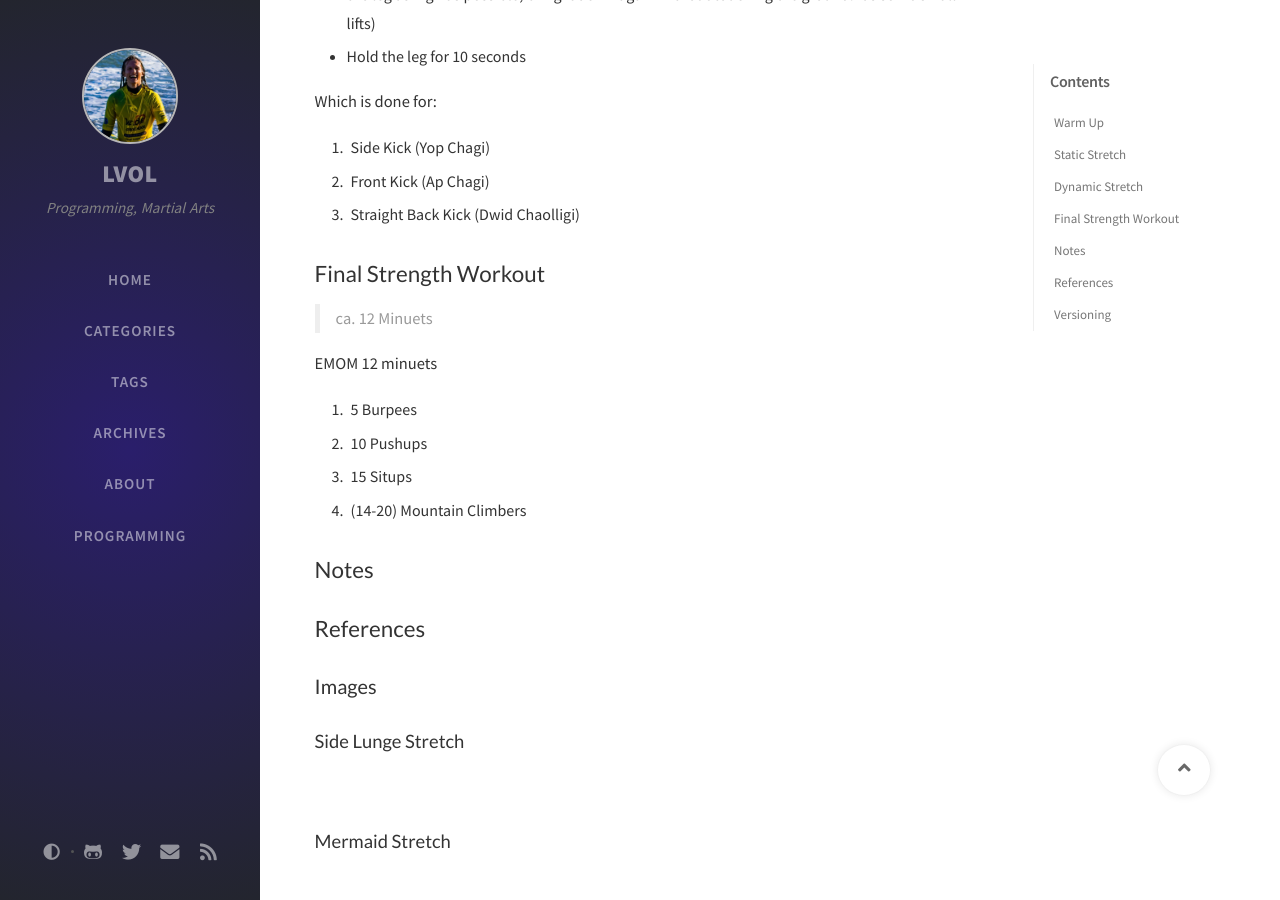
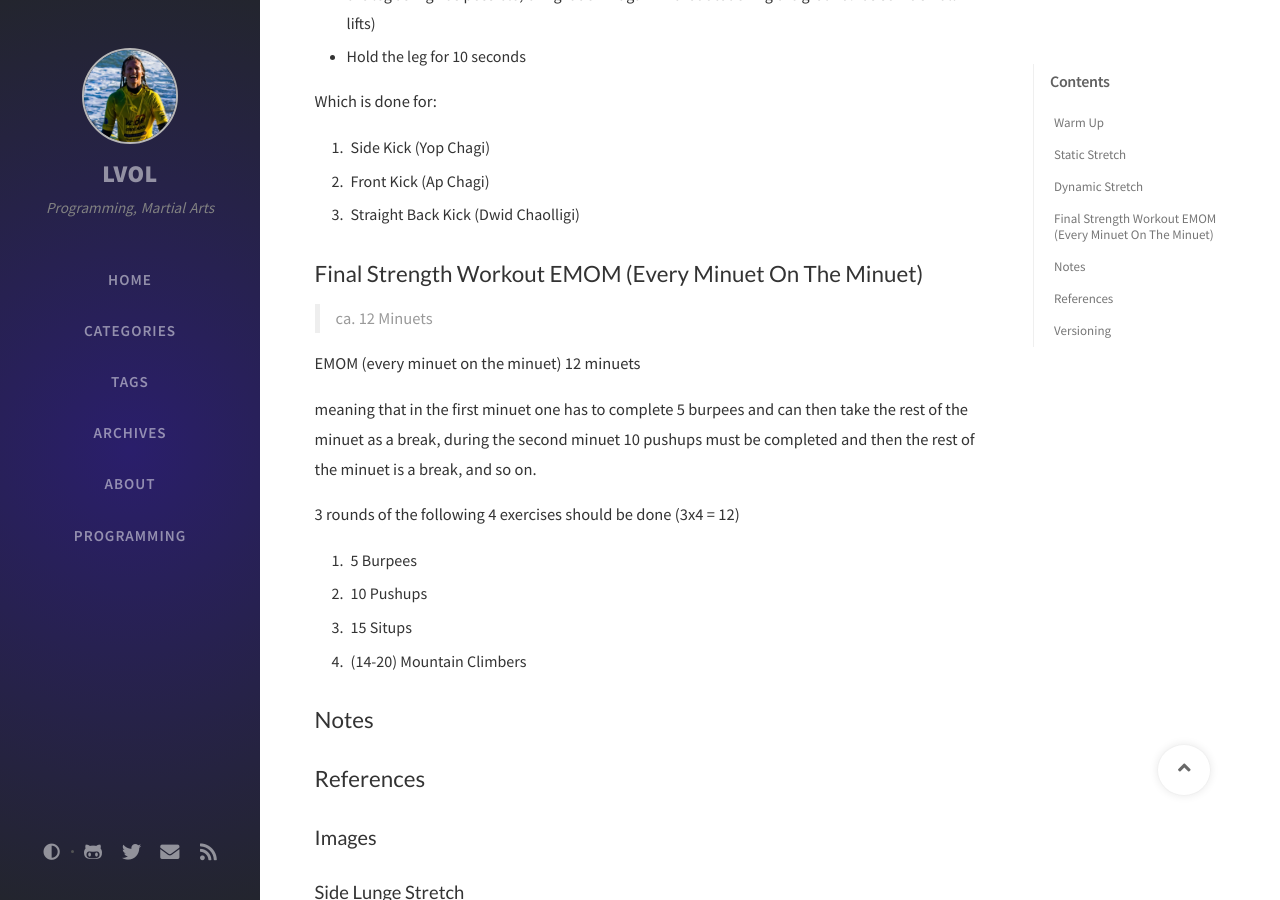
Before and after one commit to LVOL98/LVOL98.github.io, a Jekyll site: the page built from _posts/2021-2-1-Lesson_Stretching_and_Flexibility.md, in a window 1280 px wide and 900 px high, scrolled down 1720 px. Built offline with Jekyll 4.4.1, drawn with Linux system fonts in a browser that asks for light colours; nearby versions of some CDN libraries; comment, search, counter and statistics services are not loaded; some of the changed text lies outside the part shown.

Commit message:
Added explenation of the workout

```diff
--- a/_posts/2021-2-1-Lesson_Stretching_and_Flexibility.md
+++ b/_posts/2021-2-1-Lesson_Stretching_and_Flexibility.md
@@ -17,7 +17,7 @@ The lesson was divided as follows:
 1. Warmup with various stances (Jahse)
 2. A stretching routine with static stretches
 3. Dynamic Stretches to maintain strength
-4. Final workout
+4. Final workout (EMOM)
 
 ## Warm Up
 
@@ -67,11 +67,15 @@ Which is done for:
 2. Front Kick (Ap Chagi)
 3. Straight Back Kick (Dwid Chaolligi)
 
-## Final Strength Workout
+## Final Strength Workout EMOM (Every Minuet On The Minuet)
 
 > ca. 12 Minuets
 
-EMOM 12 minuets
+EMOM (every minuet on the minuet) 12 minuets
+
+meaning that in the first minuet one has to complete 5 burpees and can then take the rest of the minuet as a break, during the second minuet 10 pushups must be completed and then the rest of the minuet is a break, and so on.
+
+3 rounds of the following 4 exercises should be done (3x4 = 12)
 
 1. 5 Burpees
 2. 10 Pushups
```
